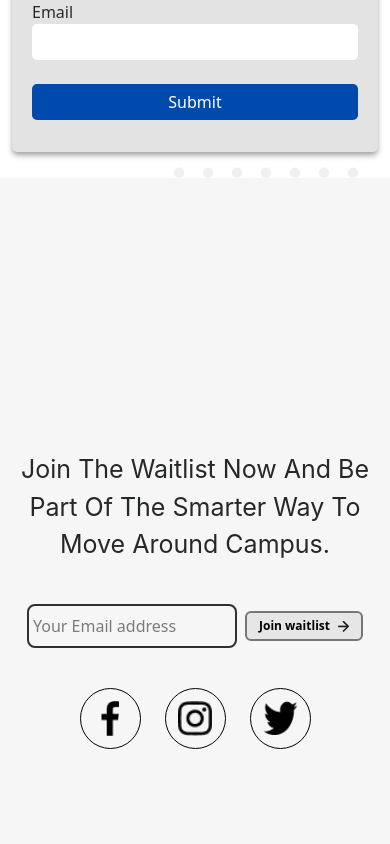
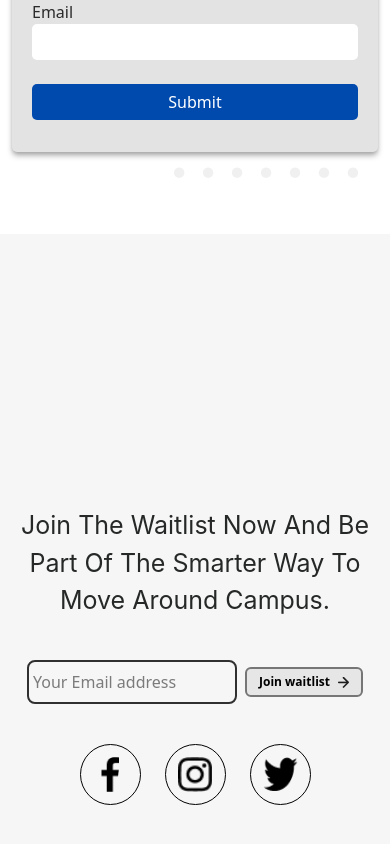
Before and after one commit to Danraph-Technologies/Danraph-waitlist, a React (Vite) app in the folder waitlist/: page / in a window 390 px wide. Shown: the part 3081-3925 px from the top of the page. Built offline with nearby package versions, Linux system fonts and the light colour scheme.

Commit message:
style(waitlist): adjust spacing for medium screen size
- Remove 'sm:mt-14' class to reduce spacing for medium screen size

```diff
--- a/waitlist/src/page/home.jsx
+++ b/waitlist/src/page/home.jsx
@@ -285,7 +285,7 @@ function Home() {
         </div>
       </div>
 
-      <div className="bg-[#F6F6F6] sm:mt-14    h-[100vh] flex flex-col justify-center items-center ">
+      <div className="bg-[#F6F6F6] mt-14    h-[100vh] flex flex-col justify-center items-center ">
         <h1 className="md:text-[48px] text-[25px] px-2 max-w-[980px] w-full text-center text-[#262828] font-display ">
           Join The Waitlist Now And Be Part Of The Smarter Way To Move Around
           Campus.
```
